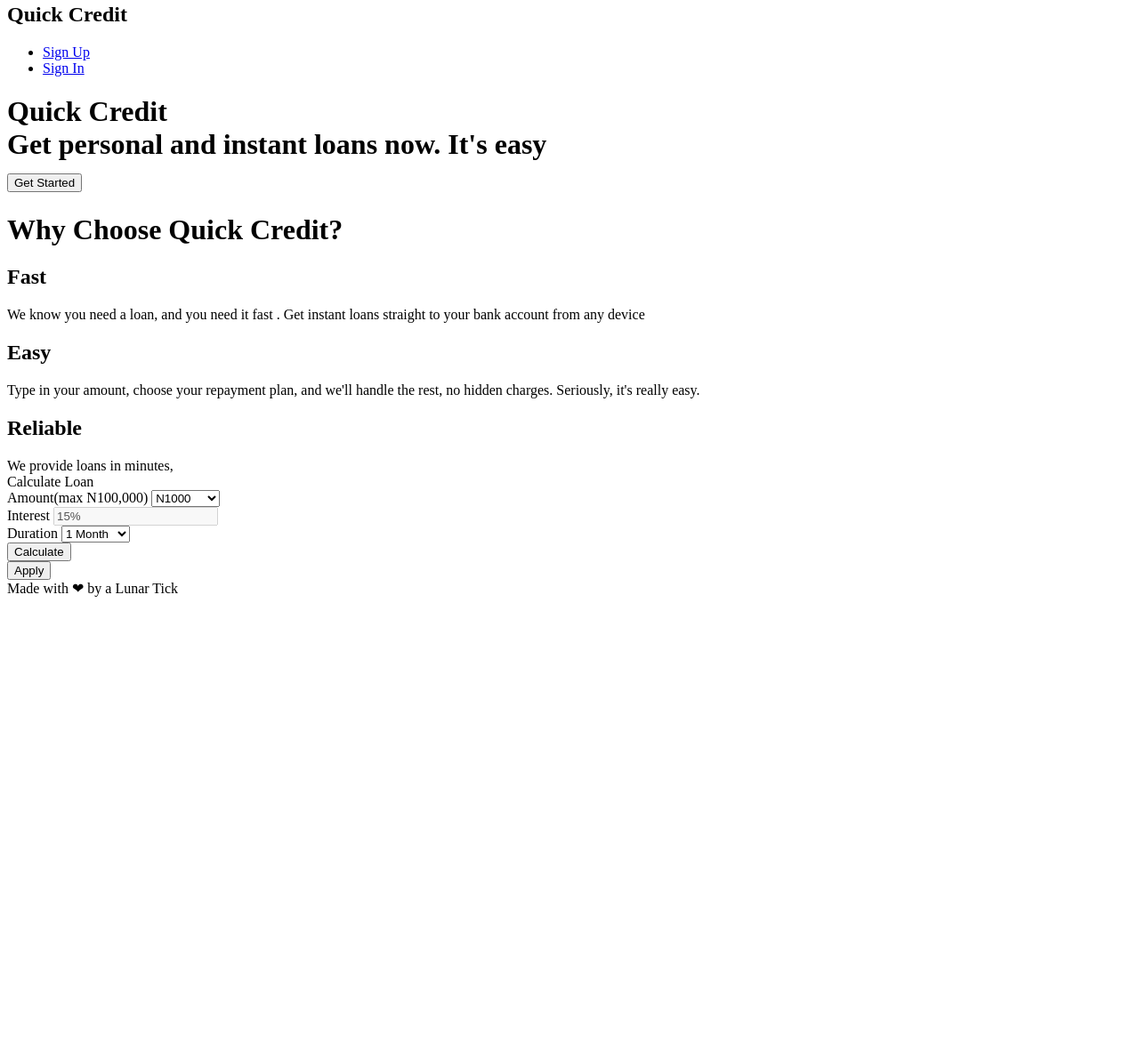
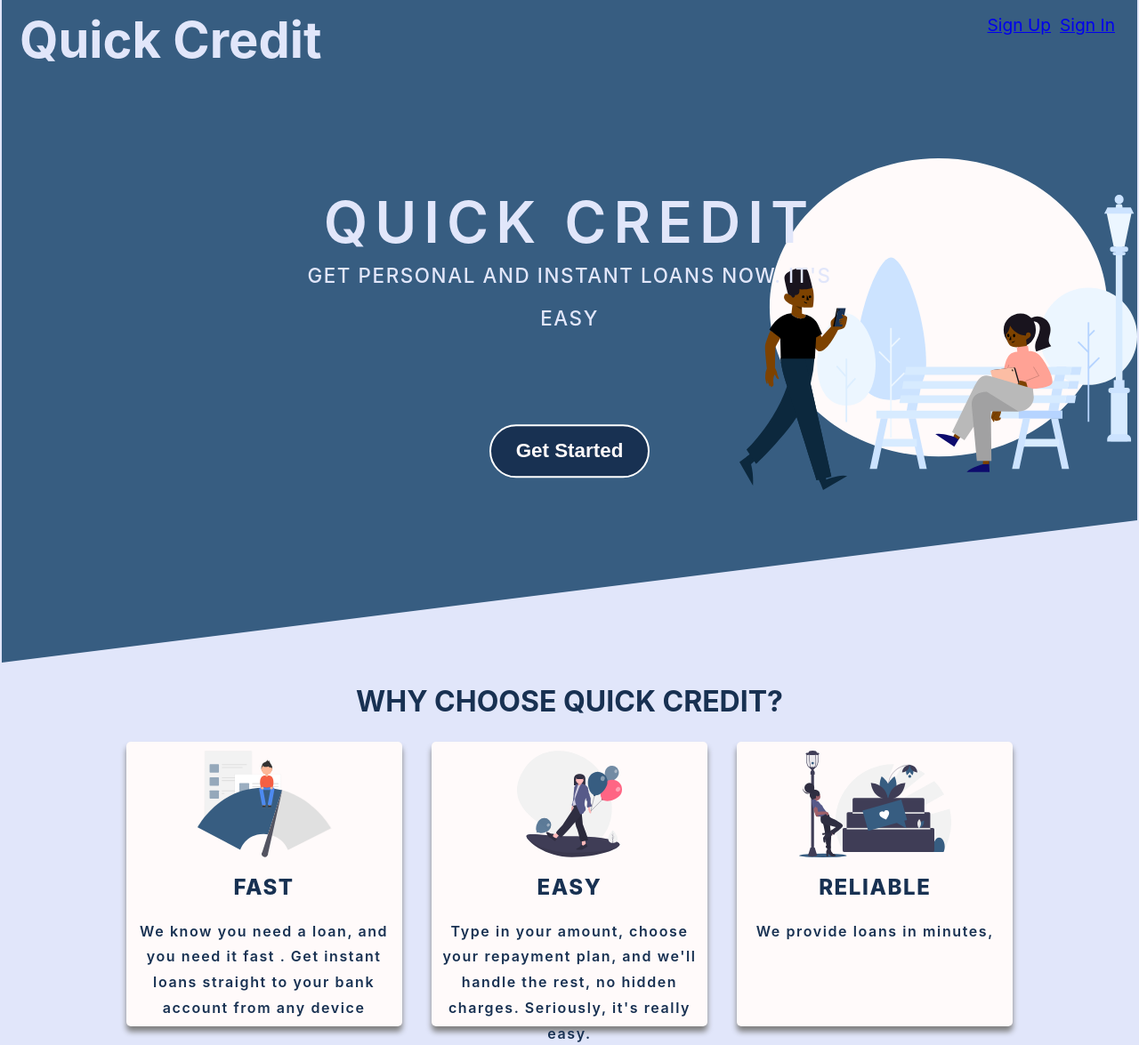
Before and after one commit to THEmmanuel/Quick-Credit, a website: page UI/index.html in a window 1280 px wide. Shown: the part 17-1192 px from the top of the page at 89% size. Before the commit the page ends 800 px from the top, so only its background shows below. Drawn offline with Linux system fonts and the light colour scheme; the site is published under a folder, as on GitHub Pages, so addresses that start at the root find nothing.

Commit message:
bugfix: Fixes issues preventing external files from loading

```diff
--- a/UI/css/index.css
+++ b/UI/css/index.css
@@ -30,7 +30,7 @@ body {
 header {
     height: 95vh;
     background: #375D81;
-    background-image: url(/UI/img/bg_image.svg);
+    background-image: url(../img/bg_image.svg);
     background-repeat: no-repeat;
     background-size: 35%;
     background-position: right;
@@ -172,21 +172,21 @@ main {}
 }
 
 .fast_card .features_picture {
-    background: url(/UI/img/undraw_fast_loading.svg);
+    background: url(../img/undraw_fast_loading.svg);
     background-size: contain;
     background-repeat: no-repeat;
     background-position: center;
 }
 
 .easy_card .features_picture {
-    background: url(/UI/img/undraw_happy_feeling.svg);
+    background: url(../img/undraw_happy_feeling.svg);
     background-size: contain;
     background-repeat: no-repeat;
     background-position: center;
 }
 
 .reliable_card .features_picture {
-    background: url(/UI/img/undraw_review.svg);
+    background: url(../img/undraw_review.svg);
     background-size: contain;
     background-repeat: no-repeat;
     background-position: center;
--- a/UI/index.html
+++ b/UI/index.html
@@ -6,7 +6,7 @@
     <meta name="viewport" content="width=device-width, initial-scale=1.0">
     <meta http-equiv="X-UA-Compatible" content="ie=edge">
     <title>Welcome | Quick Credit</title>
-    <link rel="stylesheet" href="/UI/css/index.css">
+    <link rel="stylesheet" href="../UI/css/index.css">
     <!-- <link rel="stylesheet" href="/UI/css/style.css"> -->
 
 </head>
```
Also changed, not shown: UI/sign_in.html (+1 -1 lines), UI/sign_up.html (+1 -1 lines).
